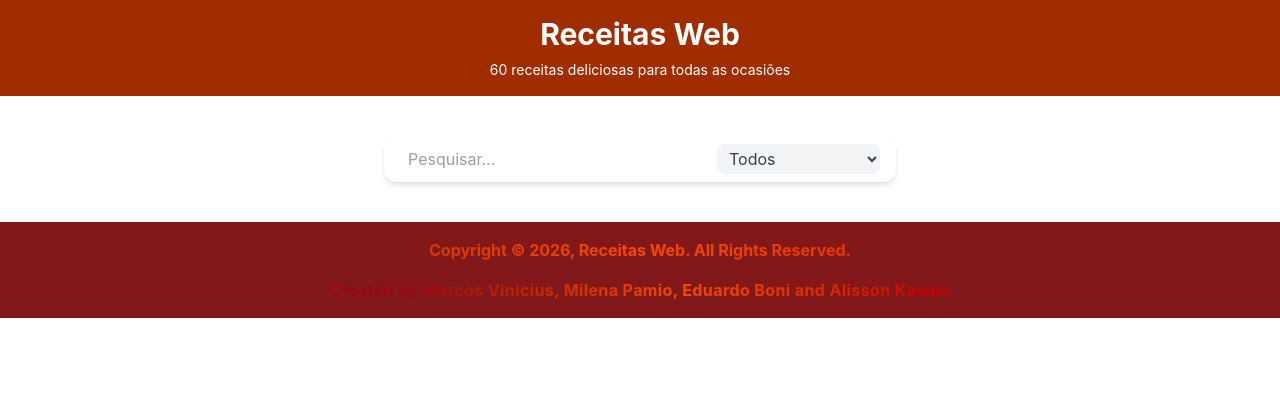
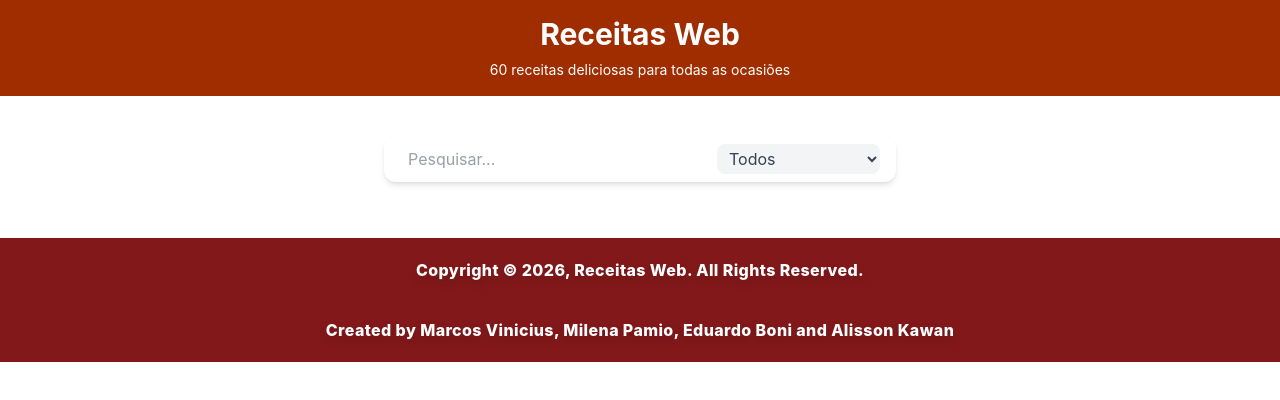
Before and after one commit to AlissonKawan/ReceitasProjeto, a React (Vite) app: page / in a window 1280 px wide. Shown: the top 400 px of the page. Built offline with nearby package versions, Linux system fonts and the light colour scheme.

Commit message:
Upload = RecipeCard and RecipeList

```diff
--- a/src/components/Footer.tsx
+++ b/src/components/Footer.tsx
@@ -6,11 +6,10 @@ function Footer() {
                 <section>
                     <article>
                         <div>
-                            <h4 className="bg-gradient-to-r from-red-800 via-orange-600 to-red-700 bg-clip-text text-transparent font-bold text-center py-4">Copyright © 2026, Receitas Web. All Rights Reserved.</h4>
-                            <h5 className="text-red-800 font-semibold tracking-wide text-center pb-4">
-                                Created by <span className="bg-gradient-to-r from-red-800 via-orange-600 to-red-700 bg-clip-text text-transparent font-bold">
+                            <h4 className="text-white text-1xl font-extrabold tracking-wide drop-shadow-lg text-center m-4 p-5">Copyright © 2026, Receitas Web. All Rights Reserved.</h4>
+                            <h5 className="text-white text-1xl font-extrabold tracking-wide drop-shadow-lg text-center pb-5">
+                                Created by
                                     Marcos Vinicius, Milena Pamio, Eduardo Boni and Alisson Kawan
-                                </span>
                             </h5>
                         </div>
                     </article>
--- /dev/null
+++ b/src/components/Receita.ts
@@ -0,0 +1,9 @@
+export type Receita = {
+    id: number;
+    nome: string;
+    categoria: string;
+    tempo: string;
+    porcoes: number;
+    dificuldade: string;
+    imagem: string;
+};
--- a/src/components/RecipeCard.tsx
+++ b/src/components/RecipeCard.tsx
@@ -1,9 +1,14 @@
+import type { Receita } from "./Receita";
 
-function RecipeCards() {
-    return(
-        <>
+type Props = {
+    receita: Receita;
+};
 
-        </>
-    )
+function RecipeCard({ receita }: Props) {
+    return (
+    <>
+        <h2>{receita.nome}</h2>
+    </>
+    );
 }
-export default RecipeCards;
+export default RecipeCard;
--- a/src/components/RecipeList.tsx
+++ b/src/components/RecipeList.tsx
@@ -1,9 +1,18 @@
+import receitasData from "../json/receitas.json";
+import RecipeCard from "../components/RecipeCard";
+import type { Receita } from "./Receita";
+
+// tipando o JSON corretamente
+const receitas: Receita[] = receitasData;
 
 function RecipeList() {
-    return(
-        <>
+    return (
+    <div>
+        {receitas.map((receita) => (
+        <RecipeCard key={receita.id} receita={receita} />
+        ))}
+    </div>
+    );
+}
 
-        </>
-    )
-}
 export default RecipeList;
```
